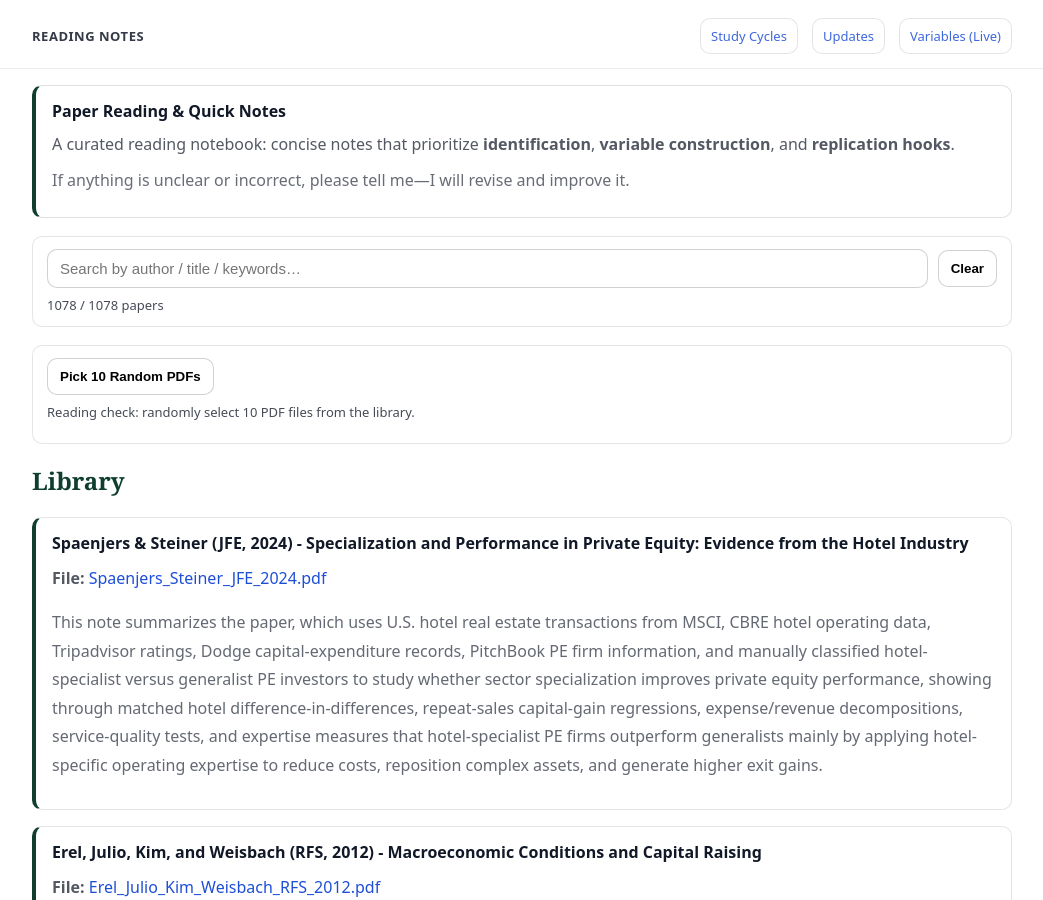
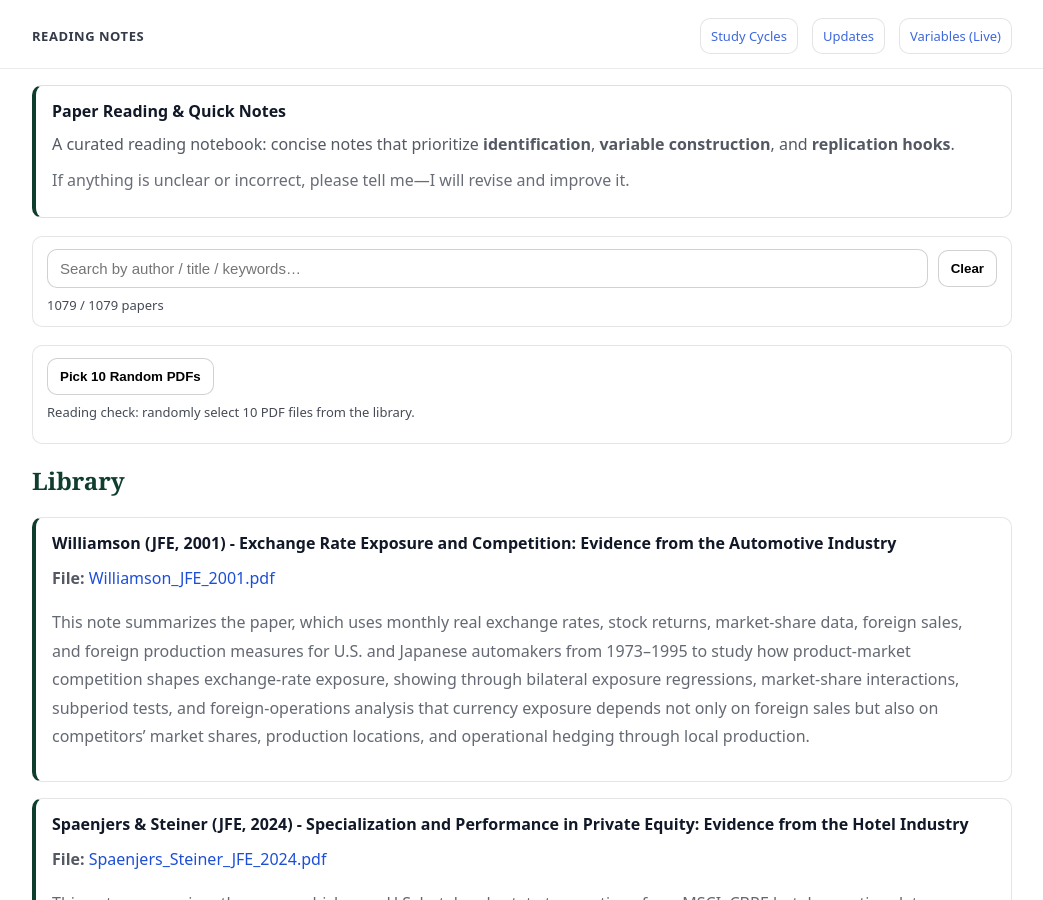
Before and after one commit to yaxinzn/study-archive, a Jekyll site: the page built from reading/index.md, in a window 1280 px wide and 900 px high. Shown: the whole window, without its empty margins (118-1161 px from the left). Built offline with Jekyll 4.4.1, drawn with Linux system fonts in a browser that asks for light colours.

Commit message:
Reading: add/update Williamson_JFE_2001.pdf

```diff
--- a/_data/reading.yml
+++ b/_data/reading.yml
@@ -1,3 +1,7 @@
+- title: "Williamson (JFE, 2001) - Exchange Rate Exposure and Competition: Evidence from the Automotive Industry"
+  file: "Williamson_JFE_2001.pdf"
+  desc: "This note summarizes the paper, which uses monthly real exchange rates, stock returns, market-share data, foreign sales, and foreign production measures for U.S. and Japanese automakers from 1973–1995 to study how product-market competition shapes exchange-rate exposure, showing through bilateral exposure regressions, market-share interactions, subperiod tests, and foreign-operations analysis that currency exposure depends not only on foreign sales but also on competitors’ market shares, production locations, and operational hedging through local production."
+
 - title: "Spaenjers & Steiner (JFE, 2024) - Specialization and Performance in Private Equity: Evidence from the Hotel Industry"
   file: "Spaenjers_Steiner_JFE_2024.pdf"
   desc: "This note summarizes the paper, which uses U.S. hotel real estate transactions from MSCI, CBRE hotel operating data, Tripadvisor ratings, Dodge capital-expenditure records, PitchBook PE firm information, and manually classified hotel-specialist versus generalist PE investors to study whether sector specialization improves private equity performance, showing through matched hotel difference-in-differences, repeat-sales capital-gain regressions, expense/revenue decompositions, service-quality tests, and expertise measures that hotel-specialist PE firms outperform generalists mainly by applying hotel-specific operating expertise to reduce costs, reposition complex assets, and generate higher exit gains."
```
Also changed, not shown: 1 other file.
